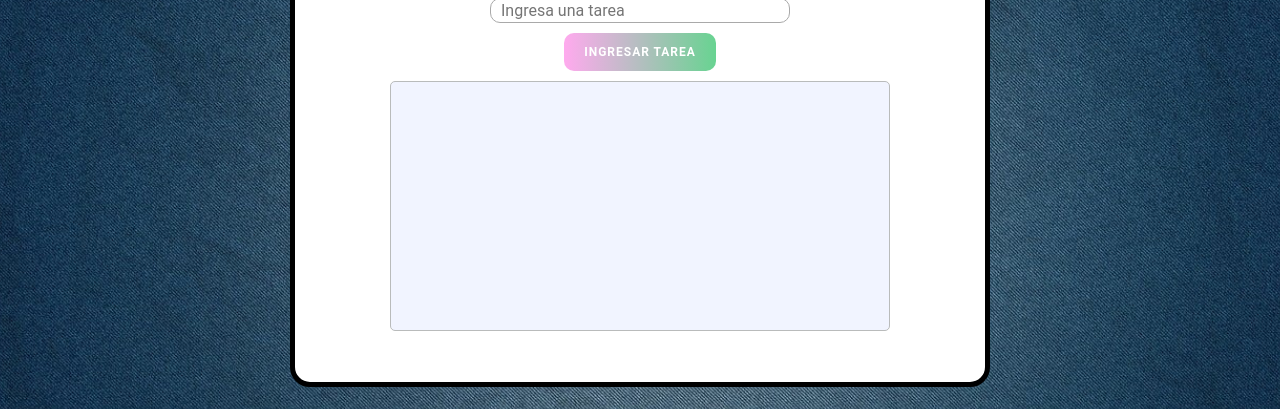
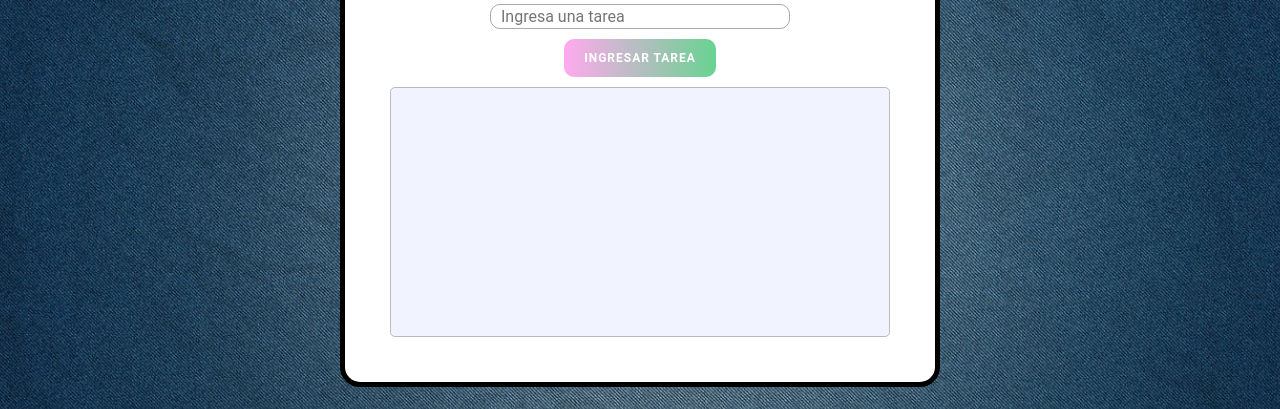
Before and after one commit to jose-Cavallini/sitioEnVivo, a plain HTML site: page index.html in a window 1280 px wide. Shown: the part 233-642 px from the top of the page. Drawn offline with nearby package versions, Linux system fonts and the light colour scheme.

Commit message:
Update styles.css

```diff
--- a/styles.css
+++ b/styles.css
@@ -18,7 +18,7 @@ body{
 
 /* defualt styles  */
 h1{
-    font-size: 40px;
+    font-size: 2.5em;
     font-family: 'Franklin Gothic Medium', 'Arial Narrow', Arial, sans-serif;
 }
 input{
@@ -130,8 +130,8 @@ span{
 /* HTML */
 .contenedor{
     background-color: white;
-    max-width: 700px;
-    width: 75vw;
+    width: 80vw;
+    max-width: 600px;
     min-height: 500px;
     padding: 40px;
     border: 5px solid black;
@@ -140,6 +140,7 @@ span{
     flex-wrap: wrap;
     flex-direction: column;
     align-items: center;
+    justify-content: center;
 }
 
 #ingresar-tarea{
@@ -148,7 +149,8 @@ span{
     color: #3c3b3e;
     border: 1px solid darkgray;
     border-radius: 10px;
-    width: 300px;
+    width: 35vw;
+    max-width: 300px;
     margin: 10px ;
 }
 
@@ -158,6 +160,7 @@ span{
     font-size: 20px;
     align-items: center;
     min-height: 100px;
+    max-width: 50vw;
 }
 .footer-autor span{
     font-size: 30px;
```
